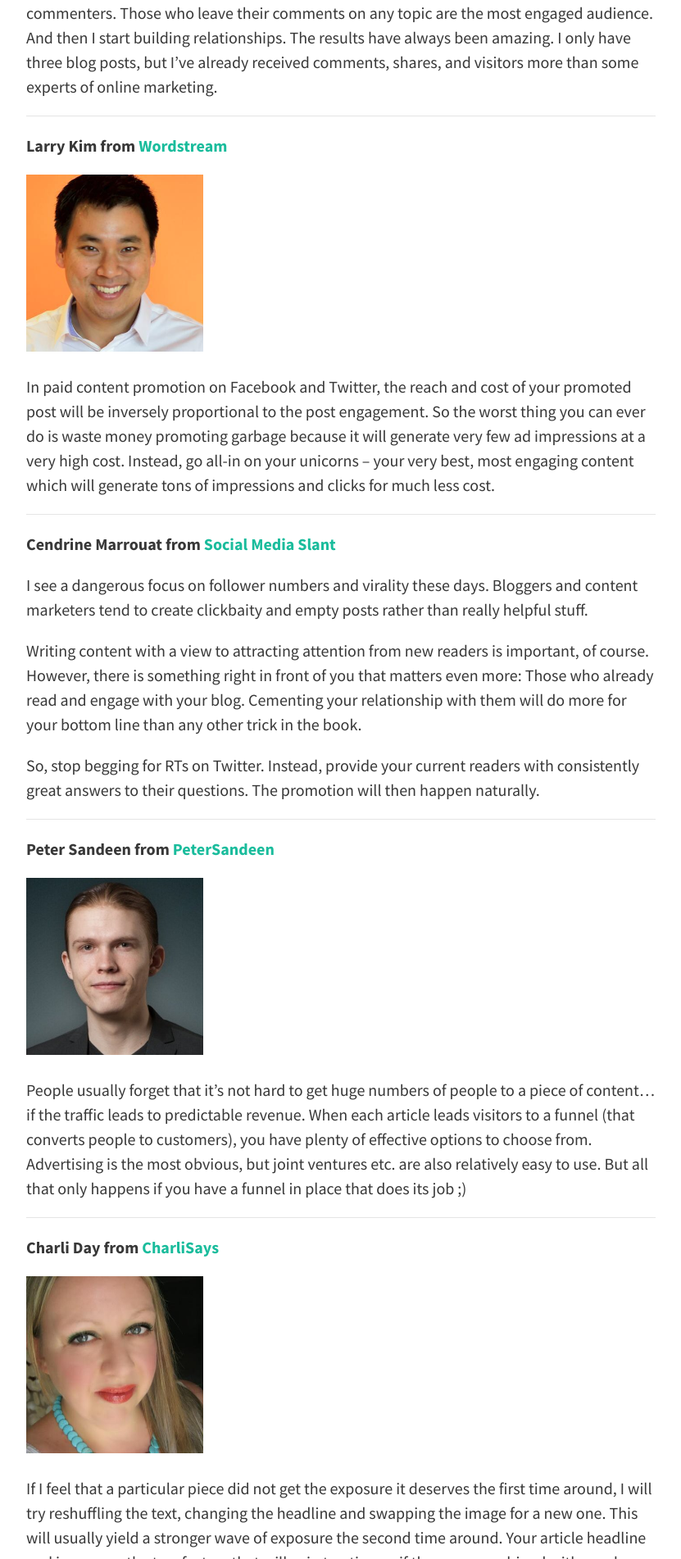
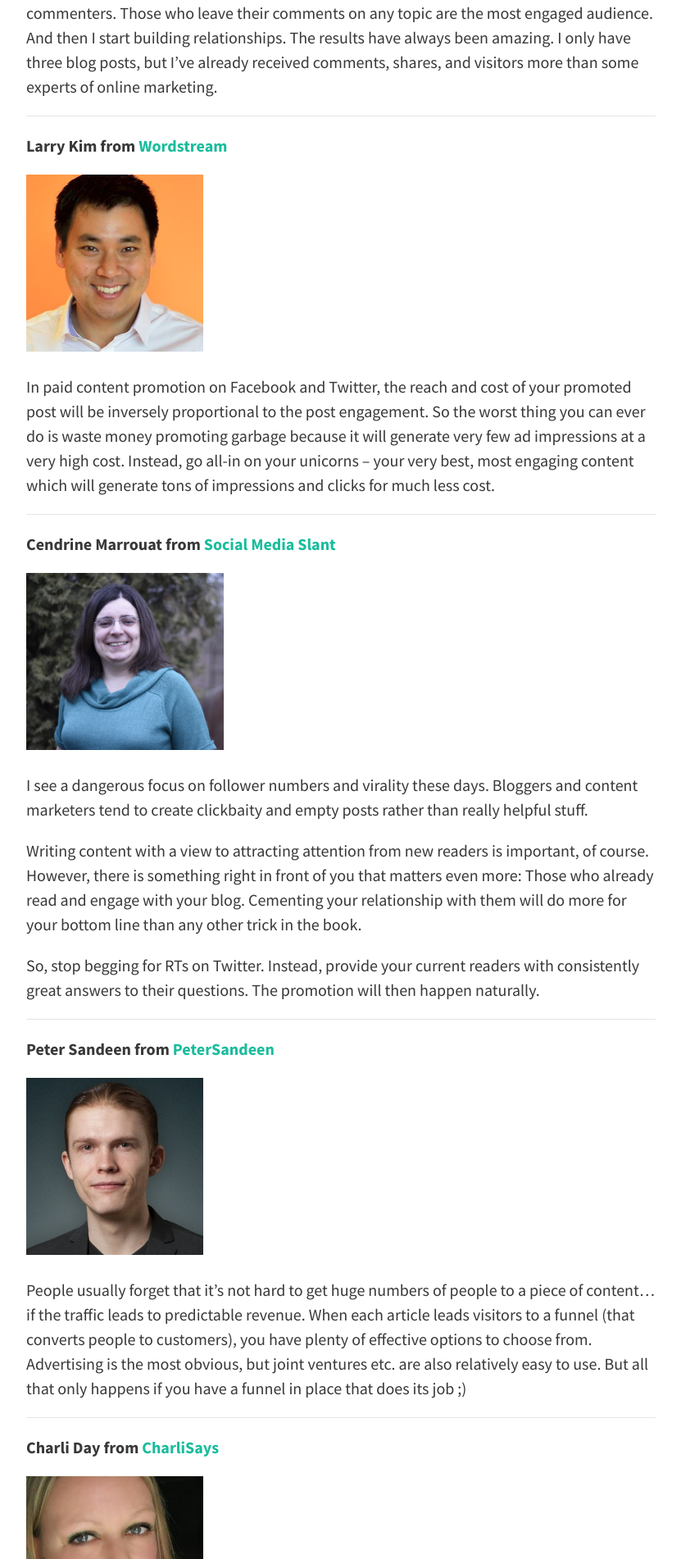
Before and after one commit to typeblogger/typeblogger.github.io, a Jekyll site: the page built from _posts/2016-7-3-how-to-promote-your-blog.md, in a window 1280 px wide. Shown: the part 4498-6400 px from the top of the page at 82% size, without its empty margins (224-1055 px from the left). Built offline with Jekyll 4.4.1, drawn with Linux system fonts in a browser that asks for light colours; nearby versions of some CDN libraries; comment, search, counter and statistics services are not loaded.

Commit message:
Update 2016-7-3-how-to-promote-your-blog.md

```diff
--- a/_posts/2016-7-3-how-to-promote-your-blog.md
+++ b/_posts/2016-7-3-how-to-promote-your-blog.md
@@ -122,8 +122,7 @@ In paid content promotion on Facebook and Twitter, the reach and cost of your pr
 
 **Cendrine Marrouat from [Social Media Slant](http://socialmediaslant.com)**
 
-
-
+<img src="{{site.baseurl}}/img/cendrine-marrouat.jpg" alt="Cendrine Marrouat" height="216px">
 
 I see a dangerous focus on follower numbers and virality these days. Bloggers and content marketers tend to create clickbaity and empty posts rather than really helpful stuff.
 
```
